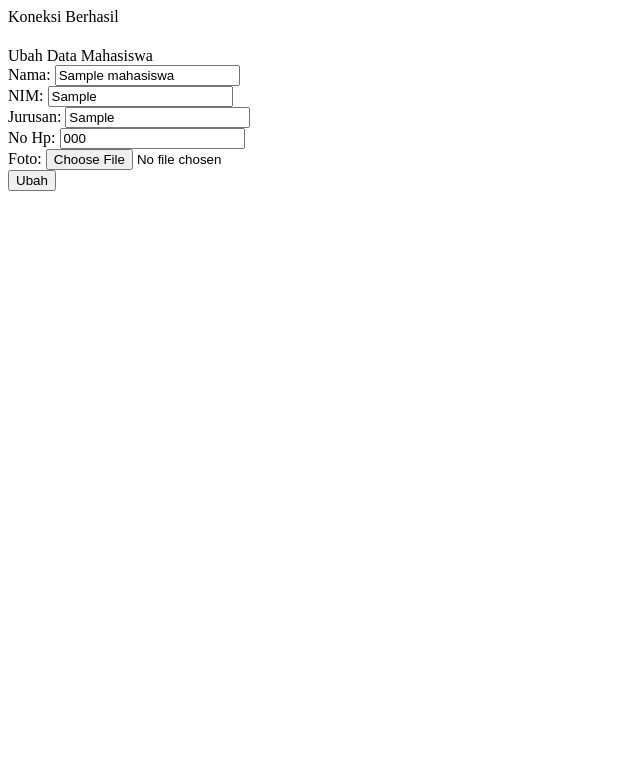
After one commit to nabilahanesta/Tugas1-PemrogramanWeb-Individu, a PHP site: page /ubahdata.php?id=1 in a window 1280 px wide. The commit adds this page. Shown: the top 783 px of the page, without its empty margins (0-640 px from the left). Run offline with PHP 8.4, Linux system fonts and the light colour scheme; tables that the repository leaves empty or names only in its code hold one stand-in row (values such as "Sample post").

Commit message:
menambahkan ubah data

```diff
--- a/datamahasiswa.php
+++ b/datamahasiswa.php
@@ -81,7 +81,8 @@
             <td><?= $mhs['nim']; ?></td>
             <td><?= $mhs['jurusan']; ?></td>
             <td><?= $mhs['nohp']; ?></td>
-            <td><a href="hapusdata.php?id=<?= $mhs['id']; ?>"><button style="margin-bottom: 12px; background-color :red;" >Hapus</button></a></td>
+            <td><a href="hapusdata.php?id=<?= $mhs['id']; ?>" onclick="return confirm ('Yakinnn?');"><button style="margin-bottom: 12px; background-color :red;" >Hapus</button></a> |
+            <a href="ubahdata.php/?id=<?= $mhs["id"] ?>"> <button style="margin-bottom: 12px; background-color :blue; color: antiquewhite;"> Edit </button>  </td>
         </tr>
         <?php $i++; } ?>
     </table>
--- a/function.php
+++ b/function.php
@@ -38,15 +38,17 @@
     $nohp = $data["nohp"];
 
     // Handle upload foto
-    $namaFile = $_FILES['foto']['name'];
-    $tmpFile = $_FILES['foto']['tmp_name'];
+    $file = $_FILES['foto']['name'];
+    $namafile = date ('day_hm'). '_' . $file;
+    $temp = $_FILES['foto']['tmp_name'];
     $folder = 'images/';
-    $targetPath = $folder . $namaFile;
+    $path = $folder . $namafile;
 
     // Pindahkan file ke folder images/
-    if(move_uploaded_file($tmpFile, $targetPath)) {
+    if(move_uploaded_file($temp, $path)) {
+
         // Simpan nama file ke DB
-        $query = "INSERT INTO mahasiswa VALUES ('', '$namaFile', '$nama', '$nim', '$jurusan', '$nohp')";
+        $query = "INSERT INTO mahasiswa VALUES ('', '$namafile', '$nama', '$nim', '$jurusan', '$nohp')";
         mysqli_query($koneksi, $query);
         return mysqli_affected_rows($koneksi);
     } else {
@@ -64,4 +66,41 @@
     return mysqli_affected_rows($koneksi);
    }
 
+   function ubahdata($data, $id)
+   {
+    global $koneksi;
+
+    $nama = $data["nama"];
+    $nim = $data["nim"];
+    $jurusan = $data["jurusan"];
+    $nohp = $data["nohp"];
+
+    // Handle upload foto
+    if($_FILES['foto']['error'] === 4) {
+        // Jika tidak ada file yang diupload, tetap gunakan foto lama
+        $namafile = $data["foto_lama"];
+    } else {
+        // Jika ada file yang diupload, proses upload
+        $file = $_FILES['foto']['name'];
+        $namafile = date ('day_hm'). '_' . $file;
+        $temp = $_FILES['foto']['tmp_name'];
+        $folder = 'images/';
+        $path = $folder . $namafile;
+
+        move_uploaded_file($temp, $path);
+    }
+
+    // Update data ke DB
+    $query = "UPDATE mahasiswa SET
+    foto='$namafile',
+    nama='$nama',
+    nim='$nim',
+    jurusan='$jurusan',
+    nohp='$nohp'
+    WHERE id=$id";
+    mysqli_query($koneksi, $query);
+
+    return mysqli_affected_rows($koneksi);
+   }
+
    ?>
--- /dev/null
+++ b/ubahdata.php
@@ -0,0 +1,76 @@
+<?php
+
+    require 'function.php';
+
+    $id = $_GET["id"];
+
+    //ambil data mahasiswa berdasarkan id
+    $mhs = query("SELECT * FROM mahasiswa WHERE id = $id")[0];
+
+    // var_dump($mhs["nim"]);
+    // var_dump($mhs["nama"]);
+
+
+
+
+    if(isset($_POST["submit"]))
+    {
+
+        if(ubahdata($_POST, $id) > 0)
+
+        {
+            echo "
+            <script>
+                alert('Berhasil!');
+                document.location.href = '../datamahasiswa.php';
+            </script>
+            ";
+        }
+        else
+        {
+            echo "
+            <script>
+                alert('Gagal!');
+                document.location.href = '../datamahasiswa.php';
+            </script>
+            ";
+            mysqli_error($koneksi);
+        }
+
+
+
+
+
+    }
+
+
+
+?>
+
+
+<!DOCTYPE html>
+<html lang="en">
+<head>
+    <meta charset="UTF-8">
+    <meta name="viewport" content="width=device-width, initial-scale=1.0">
+    <title>Ubah Data</title>
+</head>
+<body>
+    <h1></h1>Ubah Data Mahasiswa</h1>
+    <form action="" method="post" enctype="multipart/form-data">
+
+        <label for= "name">Nama:</label>
+        <input type="text" name="nama" id="nama" placeholder= "Nama Lengkap*" required value="<?=$mhs ["nama"]?>" /><br>
+        <label for= "nim">NIM:</label>
+        <input type="text" name="nim" id="nim" required value="<?=$mhs ["nim"]?>" /><br>
+        <label for= "jurusan">Jurusan:</label>
+        <input type="text" name="jurusan" id="jurusan" required value="<?=$mhs ["jurusan"]?>"/><br>
+        <label for= "nohp">No Hp:</label>
+        <input type="text" name="nohp" id="nohp" required value="<?=$mhs ["nohp"]?>" /><br>
+        <label for= "foto">Foto:</label>
+        <input type="file" name="foto" id="foto" required /><br>
+        <button type="submit" name="submit">Ubah</button>
+    </form>
+
+</body>
+</html>
```
Also changed, not shown: images/02am25_0507_agile.jpeg (added), images/02am25_0607_orang smile.jpg (added), images/UseCaseDiagram_SRIKANDI (1).png (added), images/agile.jpeg (added).
